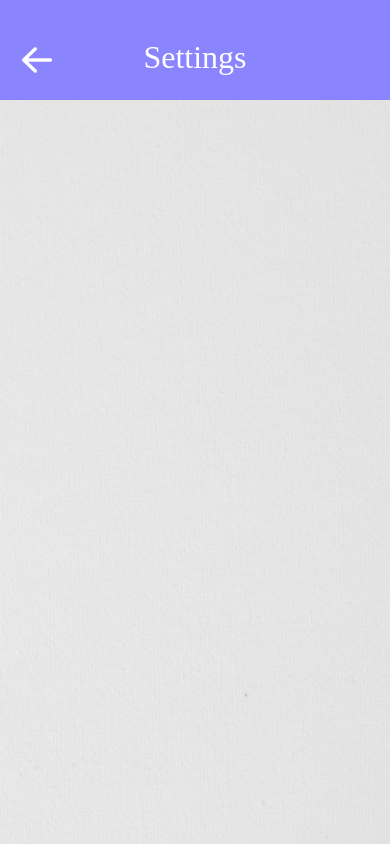
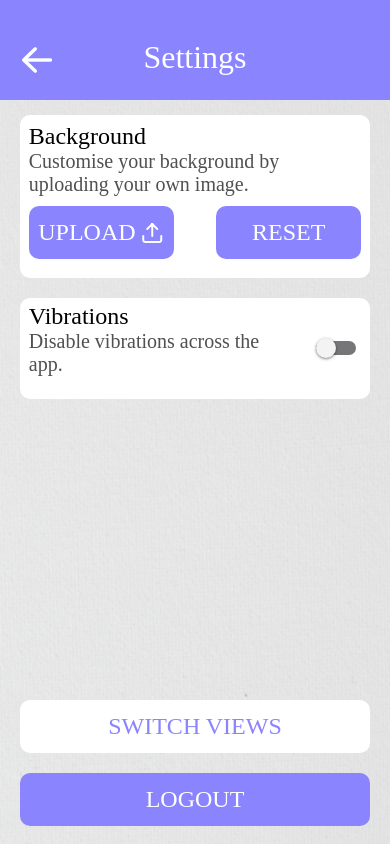
Before and after one commit to Redmorgan/Visualise, a React Native app: screen /Settings in a window 390 px wide. Built offline with nearby package versions, Linux system fonts and the light colour scheme; a web font is replaced by a local one.

Commit message:
feat(settings): Added background and vibration controls, as well as switch view and log out

```diff
--- a/Screens/SettingsScreen.js
+++ b/Screens/SettingsScreen.js
@@ -9,13 +9,37 @@
 
  // Icons
 import { AntDesign } from '@expo/vector-icons';
+import { Feather } from '@expo/vector-icons';
 
 const SettingsScreen = ({ navigation }) => {
+
+    const [vibrationEnabled, setVibrationEnabled] = useState(false);
+    const toggleSwitch = () => setVibrationEnabled(previousState => !previousState);
 
     function goBack(){
 
         Vibration.vibrate(5)
         navigation.pop()
+
+    }
+
+    function returnToLogin(){
+
+        Vibration.vibrate(5)
+        navigation.reset({
+            index:0,
+            routes: [{ name: 'Login' }]
+        })
+
+    }
+
+    function returnToViewSelect(){
+
+        Vibration.vibrate(5)
+        navigation.reset({
+            index:0,
+            routes: [{ name: 'ViewPick' }]
+        })
 
     }
 
@@ -25,7 +49,7 @@ const SettingsScreen = ({ navigation }) => {
 
         <StatusBar backgroundColor="transparent"/>
 
-        <EditTaskBackground source={MainBackgroundImage}>
+        <SettingsBackground source={MainBackgroundImage}>
 
             <HeaderBar>
 
@@ -39,7 +63,84 @@ const SettingsScreen = ({ navigation }) => {
 
             </HeaderBar>
 
-        </EditTaskBackground>
+            <SettingsBody>
+
+                <SettingsScrollView>
+
+                    <BackgroundSettings>
+
+                        <BackgroundSettingsWrapper>
+
+                            <SettingTitleLabel>Background</SettingTitleLabel>
+
+                            <BackgroundSettingDesc>Customise your background by uploading your own image.</BackgroundSettingDesc>
+
+                            <BackgroundSettingControls>
+
+                                <UploadButton>
+
+                                    <UploadButtonWrapper>
+
+                                        <ButtonLabel>UPLOAD</ButtonLabel>
+
+                                        <Feather name="upload" size={24} color="#ffffff"/>
+
+                                    </UploadButtonWrapper>
+
+                                </UploadButton>
+
+                                <ResetButton>
+
+                                    <ButtonLabel>RESET</ButtonLabel>
+
+                                </ResetButton>
+
+                            </BackgroundSettingControls>
+
+                        </BackgroundSettingsWrapper>
+
+                    </BackgroundSettings>
+
+                    <VibrationSettings>
+
+                        <VibrationSettingsWrapper>
+
+                            <SettingTitleLabel>Vibrations</SettingTitleLabel>
+
+                            <VibrationSettingDesc>Disable vibrations across the app.</VibrationSettingDesc>
+
+                            <VibrationSwitch
+                                trackColor={{ false: "#767577", true: "#b4b0ff" }}
+                                thumbColor={vibrationEnabled ? "#8A84FF" : "#f4f3f4"}
+                                ios_backgroundColor="#3e3e3e"
+                                onValueChange={toggleSwitch}
+                                value={vibrationEnabled}/>
+
+                        </VibrationSettingsWrapper>
+
+                    </VibrationSettings>
+
+                </SettingsScrollView>
+
+            </SettingsBody>
+
+            <ControlButtonContainer>
+
+                <SwitchViewButton onPress={()=>{returnToViewSelect()}} underlayColor={'#00000033'} activeOpacity={1}>
+
+                    <SwitchViewLabel>SWITCH VIEWS</SwitchViewLabel>
+
+                </SwitchViewButton>
+
+                <LogoutButton onPress={()=>{returnToLogin()}} underlayColor={'#6964c4'} activeOpacity={1}>
+
+                    <LogoutLabel>LOGOUT</LogoutLabel>
+
+                </LogoutButton>
+
+            </ControlButtonContainer>
+
+        </SettingsBackground>
 
     </MainView>
 
@@ -55,7 +156,7 @@ const MainView = styled.View`
 
 `
 
-const EditTaskBackground = styled.ImageBackground`
+const SettingsBackground = styled.ImageBackground`
 
     width:100%;
     height:100%;
@@ -96,5 +197,200 @@ const BackArrowTouchable = styled.TouchableHighlight`
 
 `
 
+const SettingsBody = styled.View`
+
+    width:350px
+    height:67.5%
+    margin-top:15px
+
+`
+
+const SettingsScrollView = styled.ScrollView`
+
+    width:100%
+
+`
+
+const BackgroundSettings = styled.View`
+
+    width:100%
+    height:163px
+    background-color:#ffffff
+    border-radius:10px
+    display:flex
+    justify-content:center
+    align-items:center
+
+`
+
+const BackgroundSettingsWrapper = styled.View`
+
+    width:95%
+    height:90%
+
+`
+
+const SettingTitleLabel = styled.Text`
+
+    font-family:Barlow
+    font-size:24px
+    color:#000000
+`
+
+const BackgroundSettingDesc = styled.Text`
+
+    width:100%
+    font-family:Barlow
+    font-size:20px
+    color:#514F4F
+
+`
+
+const BackgroundSettingControls = styled.View`
+
+    width:100%
+    height:53px
+    display:flex
+    flex-direction:row
+    justify-content:space-between
+    margin-top:10px
+
+`
+
+const UploadButton = styled.TouchableHighlight`
+
+    width:145px
+    height:100%
+    background-color:#8A84FF
+    border-radius:10px
+    display:flex
+    justify-content:center
+    align-items:center
+
+`
+
+const UploadButtonWrapper = styled.View`
+
+    width:90%
+    height:100%
+    display:flex
+    justify-content:space-around
+    align-items:center
+    flex-direction:row
+
+`
+
+const ButtonLabel = styled.Text`
+
+    font-family:BarlowSemi
+    font-size:24px
+    color:#ffffff
+
+`
+
+const ResetButton = styled.TouchableHighlight`
+
+    width:145px
+    height:100%
+    background-color:#8A84FF
+    border-radius:10px
+    display:flex
+    justify-content:center
+    align-items:center
+
+
+`
+
+const VibrationSettings = styled.View`
+
+    width:100%
+    height:101px
+    background-color:#ffffff
+    border-radius:10px
+    display:flex
+    justify-content:center
+    align-items:center
+    margin-top:20px
+
+`
+
+const VibrationSettingsWrapper = styled.View`
+
+    width:95%
+    height:90%
+
+`
+
+const VibrationSettingDesc = styled.Text`
+
+    width:70%
+    font-family:Barlow
+    font-size:20px
+    color:#514F4F
+
+`
+
+const VibrationSwitch = styled.Switch`
+
+    position:absolute
+    right:5px
+    top:35px
+
+`
+
+
+
+
+
+
+const ControlButtonContainer = styled.View`
+
+    width:350px
+    height:15%
+    margin-top:15px
+    justify-content:space-between
+
+`
+
+const SwitchViewButton = styled.TouchableHighlight`
+
+    width:100%
+    height:53px
+    border-radius:10px
+    background-color:#ffffff
+    display:flex
+    justify-content:center
+    align-items:center
+
+`
+
+const SwitchViewLabel = styled.Text`
+
+    font-family:BarlowSemi
+    font-size:24px
+    color:#8A84FF
+
+`
+
+const LogoutButton = styled.TouchableHighlight`
+
+    width:100%
+    height:53px
+    border-radius:10px
+    background-color:#8A84FF
+    display:flex
+    justify-content:center
+    align-items:center
+
+`
+
+const LogoutLabel = styled.Text`
+
+    font-family:BarlowSemi
+    font-size:24px
+    color:#ffffff
+
+`
+
 
 export default SettingsScreen;
```
Also changed, not shown: Components/TodayComponent.js (+1 -8 lines).
